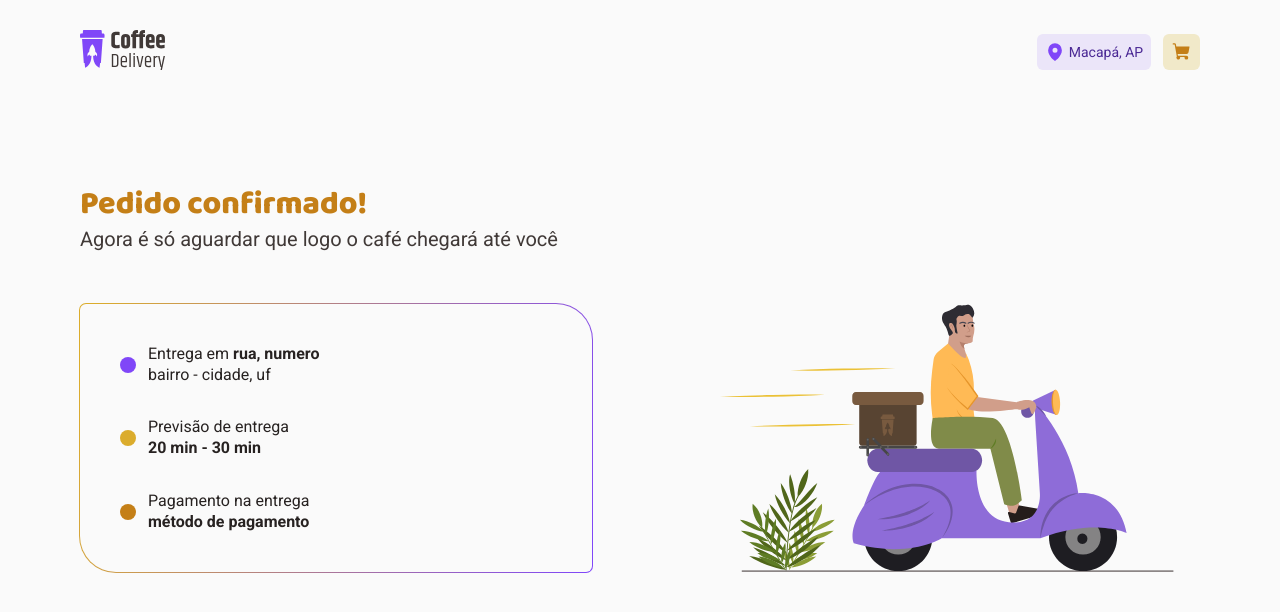
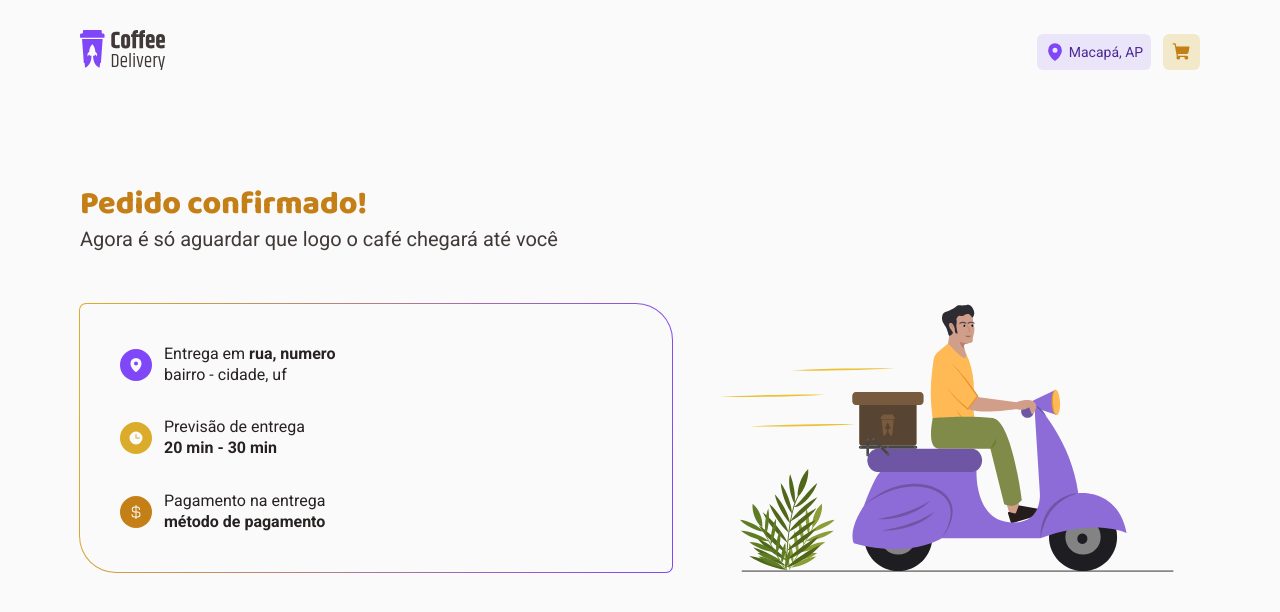
Before and after one commit to nathallye/challenge02-ignite-react, a React (Vite) app: page /Success in a window 1280 px wide. Shown: the top 612 px of the page. Built offline with nearby package versions, Linux system fonts and the light colour scheme.

Commit message:
settings

```diff
--- a/src/components/InfoItem/InfoItem.tsx
+++ b/src/components/InfoItem/InfoItem.tsx
@@ -3,20 +3,19 @@ import { ReactNode } from "react";
 import { IconContainer, InfoItensContainer } from "./styles";
 import { RegularText } from "../../styles/text";
 
-
 interface InfoItemProps {
   icon: ReactNode;
-  text: string | ReactNode;
+  content: string | ReactNode;
   iconColor: string;
 }
 
-export function InfoItem({ icon, text, iconColor }: InfoItemProps) {
+export function InfoItem({ icon, content, iconColor }: InfoItemProps) {
   return (
     <InfoItensContainer>
       <IconContainer iconColor={iconColor}>{icon}</IconContainer>
-      {typeof text === "string" ? (
-        <RegularText color="text" size="m">{text}</RegularText>
-      ) : (text)}
+      {typeof content === "string" ? (
+        <RegularText color="text" size="m">{content}</RegularText>
+      ) : (content)}
     </InfoItensContainer>
   );
 }
--- a/src/components/QuantitySelector/styles.ts
+++ b/src/components/QuantitySelector/styles.ts
@@ -12,7 +12,7 @@ export const QuantitySelectorContainer = styled.div<QuantitySelectorContainerPro
 
   background: ${({theme}) => theme.colors["base-button"]};
 
-  gap: 4px;
+  gap: 8px;
   border-radius: 6px;
   height: 2.375rem;
 
--- a/src/pages/Success/Success.tsx
+++ b/src/pages/Success/Success.tsx
@@ -25,7 +25,7 @@ export const Success = () => {
           <InfoItem
             icon={<MapPin weight="fill" />}
             iconColor={colors["brand-purple"]}
-            text={
+            content={
               <RegularText>
                 Entrega em <strong> rua, numero </strong>
                 <br />
@@ -37,7 +37,7 @@ export const Success = () => {
           <InfoItem
             icon={<Clock weight="fill" />}
             iconColor={colors["brand-yellow"]}
-            text={
+            content={
               <RegularText>
                 Previsão de entrega
                 <br />
@@ -49,7 +49,7 @@ export const Success = () => {
           <InfoItem
             icon={<CurrencyDollar weight="fill" />}
             iconColor={colors["brand-yellow-dark"]}
-            text={
+            content={
               <RegularText>
                 Pagamento na entrega
                 <br />
--- a/src/styles/global.ts
+++ b/src/styles/global.ts
@@ -5,7 +5,7 @@ export const GlobalStyle = createGlobalStyle`
     margin: 0;
     padding: 0;
 
-    box-sizing: border-box;
+    /* box-sizing: border-box; */
     outline: none;
 
     ::-webkit-scrollbar {
```
Also changed, not shown: src/App.tsx (+4 -4 lines), src/pages/Home/components/Intro/Intro.tsx (+4 -4 lines).
